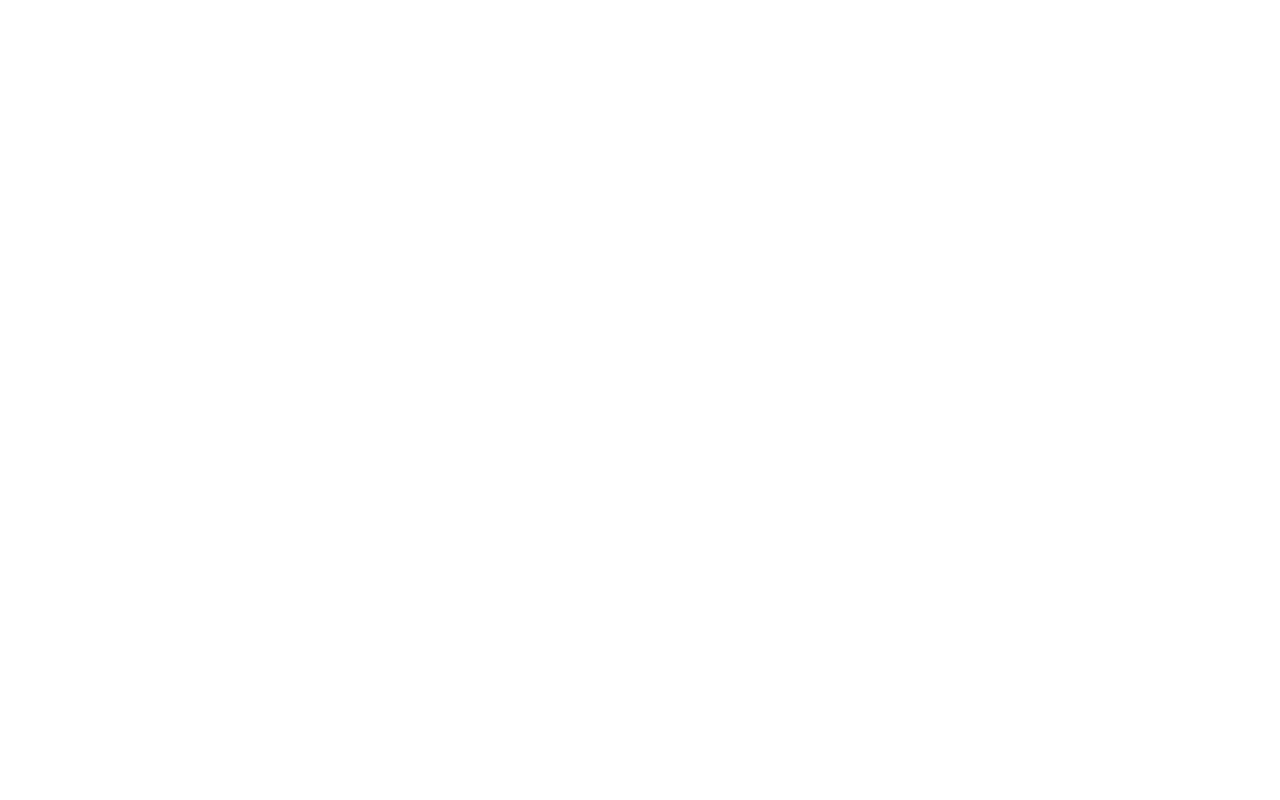
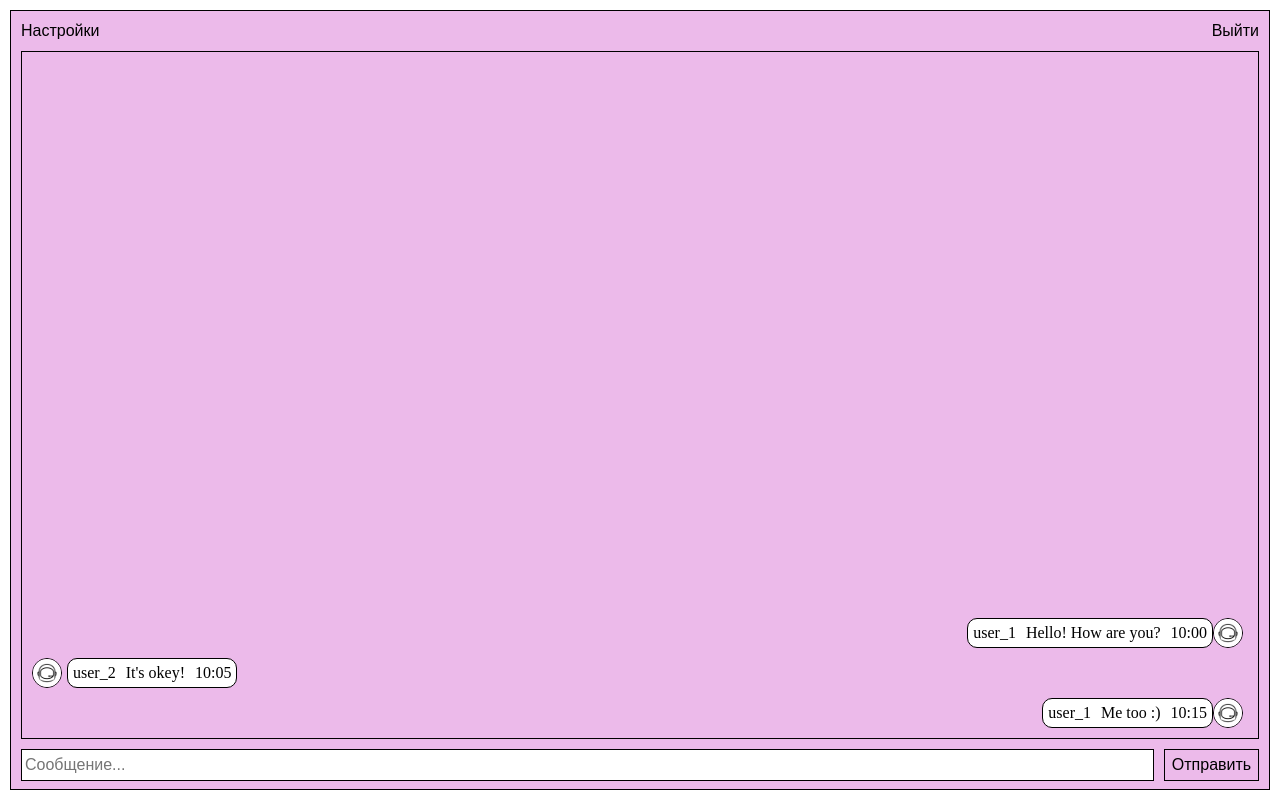
Before and after one commit to Nardosha/CHAT, a website: page index.html in a window 1280 px wide. Drawn offline with Linux system fonts and the light colour scheme.

Commit message:
feat: add main layout

```diff
--- a/index.html
+++ b/index.html
@@ -1,13 +1,99 @@
 <!DOCTYPE html>
 <html lang="en">
   <head>
-		<meta charset="UTF-8">
-		<meta name="viewport" content="width=device-width,initial-scale=1">
-		<link rel="icon" href="src/assets/icons/favicon/icon-32.png">
-		<link rel="stylesheet" href="src/styles/main.css">
+    <meta charset="UTF-8" />
+    <meta name="viewport" content="width=device-width,initial-scale=1" />
+    <link rel="icon" href="src/assets/icons/favicon/icon-32.png" />
+    <link rel="stylesheet" href="style.css" />
     <title>Earth?</title>
   </head>
   <body>
+    <div class="wrapper">
+      <header class="header">
+        <div class="header__container _container">
+          <nav class="header__menu">
+            <button class="header__button _btn">
+              <a href="#" class="header__link">Настройки</a>
+            </button>
+            <button class="header__button _btn">
+              <a href="#" class="header__link">Выйти</a>
+            </button>
+          </nav>
+        </div>
+      </header>
+      <main class="main">
+        <div class="main__container _container">
+          <div class="main__messages-list message">
+            <div class="message__item own">
+              <div class="message__avatar">
+                <img src="src/assets/icons/favicon/icon-96.png" alt="avatar">
+              </div>
+              <div class="message__content">
+                <div class="message__user">
+                  user_1
+                </div>
+                <div class="message__text">
+                  Hello! How are you?
+                </div>
+                <div class="message__time">
+                  10:00
+                </div>
+              </div>
+            </div>
+            <div class="message__item message__item">
+              <div class="message__avatar">
+                <img src="src/assets/icons/favicon/icon-96.png" alt="avatar">
+              </div>
+              <div class="message__content">
+                <div class="message__user">
+                  user_2
+                </div>
+                <div class="message__text">
+                  It's okey!
+                </div>
+                <div class="message__time">
+                  10:05
+                </div>
+              </div>
+            </div>
+            <div class="message__item own">
+              <div class="message__avatar">
+                <img src="src/assets/icons/favicon/icon-96.png" alt="avatar">
+              </div>
+              <div class="message__content">
+                <div class="message__user">
+                  user_1
+                </div>
+                <div class="message__text">
+                  Me too :)
+                </div>
+                <div class="message__time">
+                  10:15
+                </div>
+              </div>
+            </div>
+
+          </div>
+
+        </div>
+      </main>
+      <footer class="footer">
+        <div class="footer__container _container">
+          <form action="" class="footer__form form">
+            <div class="form__input">
+              <input
+                type="text"
+                class="form__input-field"
+                placeholder="Сообщение..."
+              />
+            </div>
+            <div class="form__button">
+              <button type="submit" class="form__button-submit _btn">Отправить</button>
+            </div>
+          </form>
+        </div>
+      </footer>
+    </div>
     <script src="app.js" type="module"></script>
   </body>
 </html>
--- a/src/styles/main.scss
+++ /dev/null
@@ -1,4 +0,0 @@
-@import 'src/normalize/_normalize';
-
-/*----*/
-//
--- /dev/null
+++ b/style.scss
@@ -0,0 +1,199 @@
+@import "src/styles/normalize/normalize";
+
+* {
+  box-sizing: border-box;
+}
+
+html,
+body {
+  width: 100%;
+  height: 100%;
+}
+
+body {
+  padding: 10px;
+}
+
+input {
+  border: none;
+  padding: 0;
+  margin: 0;
+}
+
+a {
+  text-decoration: none;
+  color: inherit;
+}
+
+/*----*/
+._container {
+  max-width: 1440px;
+  margin: 0 10px;
+}
+._btn {
+  border: none;
+  padding: 0;
+  margin: 0;
+  cursor: pointer;
+  background: inherit;
+}
+
+/*----*/
+
+.wrapper {
+  border: 1px solid;
+  //margin: 10px;
+  background: rgba(225, 147, 222, 0.64);
+  display: flex;
+  flex-direction: column;
+  min-height: 100%;
+}
+
+.header {
+  //padding: 5px;
+}
+
+.header__container {
+  height: 40px;
+  flex-direction: column;
+  display: flex;
+  align-content: center;
+  justify-content: center;
+}
+
+.header__menu {
+  display: flex;
+  justify-content: space-between;
+}
+
+.header__button {
+}
+
+.header__link {
+}
+
+/*-MAIN-*/
+.main {
+  flex: 1 1 auto;
+  display: flex;
+  flex-direction: column;
+
+  .main__container {
+    flex: 1 1 auto;
+    display: flex;
+    border: 1px solid;
+    position: relative;
+    padding: 10px;
+  }
+  .main__messages-list {
+    flex: 1 1 auto;
+    display: flex;
+    flex-direction: column;
+    justify-content: flex-end;
+  }
+  .message {
+  }
+  .message__item {
+    display: flex;
+    align-items: flex-start;
+
+    &:not(:last-child) {
+      margin: 0 0 10px 0;
+    }
+
+    & > *:not(:last-child) {
+      margin-right: 5px;
+    }
+
+    .message__avatar {
+      position: relative;
+      border-radius: 50%;
+      width: 30px;
+      height: 30px;
+      border: 1px solid;
+
+      img {
+        position: absolute;
+        top: 0;
+        left: 0;
+        width: 100%;
+        height: 100%;
+        border-radius: 50%;
+        background-color: #fff;
+        object-fit: contain;
+        padding: 4px;
+      }
+    }
+
+    .message__content {
+      padding: 5px;
+      background-color: #fff;
+      border: 1px solid;
+      display: flex;
+      align-items: center;
+      height: 30px;
+      border-radius: 10px;
+
+      & > *:not(:last-child) {
+        margin-right: 10px;
+      }
+
+      .message__user {
+      }
+      .message__text {
+      }
+      .message__time {
+      }
+    }
+  }
+
+  .own {
+    flex-direction: row-reverse;
+
+    .message__item {
+      .message__content {
+        &:not(:last-child) {
+          margin-right: 10px;
+        }
+      }
+    }
+  }
+}
+
+/*-FOOTER-*/
+.footer {
+  .footer__container {
+    height: 50px;
+    padding: 10px 0;
+  }
+
+  .footer__form {
+    display: flex;
+  }
+
+  .form {
+    &__input {
+      flex: 1 1 100%;
+      border: 1px solid;
+      margin: 0 10px 0 0;
+      height: 32px;
+
+      &-field {
+        width: 100%;
+        height: 100%;
+        padding: 3px;
+      }
+    }
+
+    &__button {
+      border: 1px solid;
+      height: 32px;
+      min-width: 95px;
+
+      &-submit {
+        width: 100%;
+        height: 100%;
+      }
+    }
+  }
+}
```
Also changed, not shown: src/styles/normalize/_normalize.scss (renamed from src/styles/src/normalize/_normalize.scss), src/styles/normalize/_variables.scss (renamed from src/styles/src/normalize/_variables.scss), src/styles/normalize/_vertical-rhythm.scss (renamed from src/styles/src/normalize/_vertical-rhythm.scss), src/styles/src/variables.scss (deleted), src/styles/variables.css (renamed from src/styles/src/variables.css), src/styles/variables.scss (added), style.css. Lines whose indentation alone changed are shown as unchanged.
